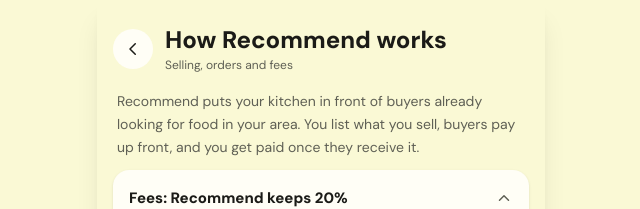
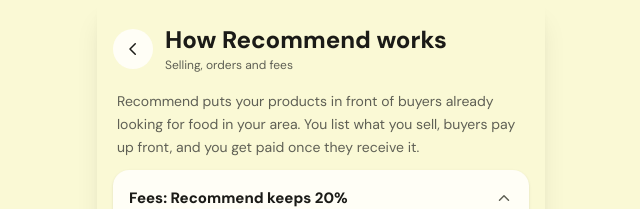
Before and after one commit to recommend-team/recommend_vendors, a React (Vite) app: page /guide in a window 1280 px wide. Shown: the top 209 px of the page, without its empty margins (319-959 px from the left). Built offline with nearby package versions, Linux system fonts and the light colour scheme; no server answers.

Commit message:
update: text

```diff
--- a/src/screens/Guide.tsx
+++ b/src/screens/Guide.tsx
@@ -34,7 +34,7 @@
 
       <div className="flex-1 space-y-3 px-4 pb-8">
         <p className="px-1 text-[14px] leading-relaxed text-ink-soft">
-          Recommend puts your kitchen in front of buyers already looking for
+          Recommend puts your products in front of buyers already looking for
           food in your area. You list what you sell, buyers pay up front, and
           you get paid once they receive it.
         </p>
```
